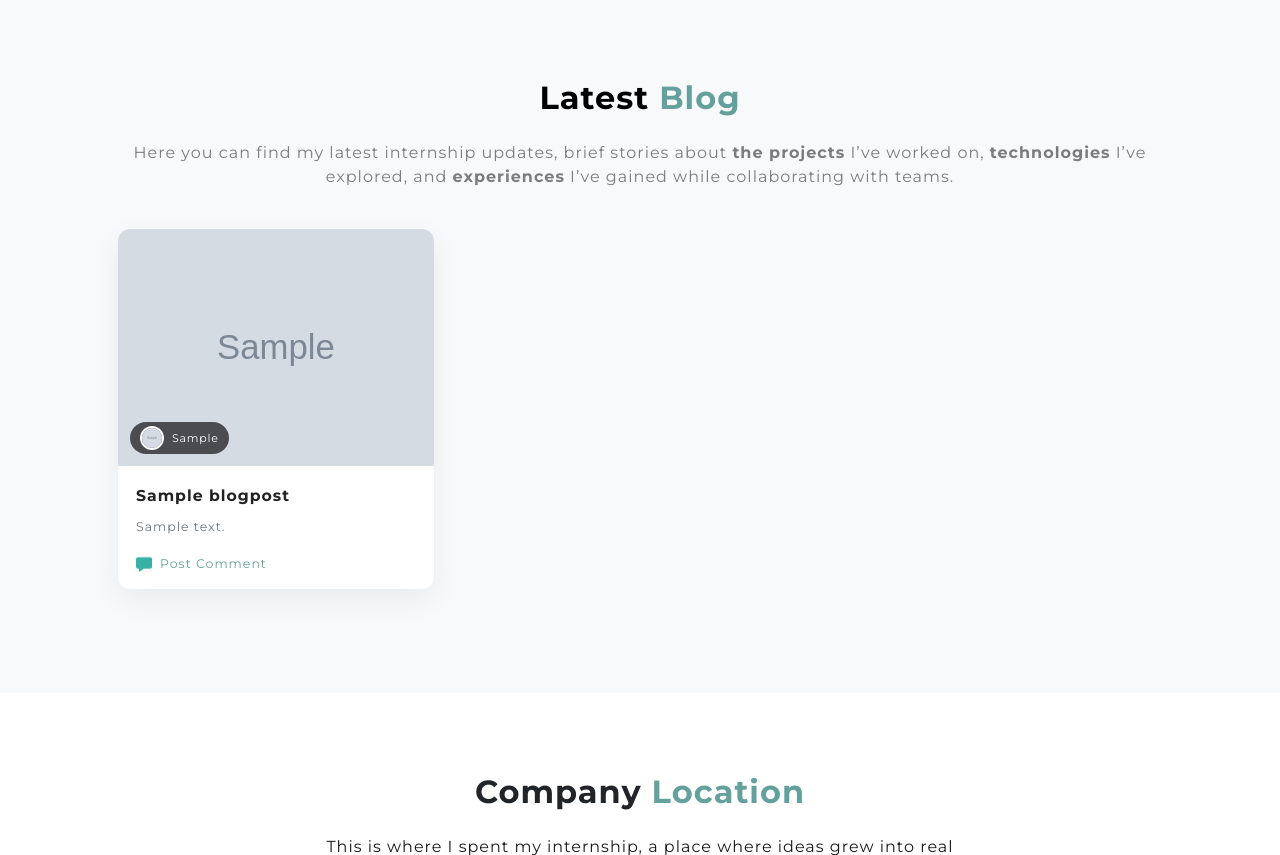
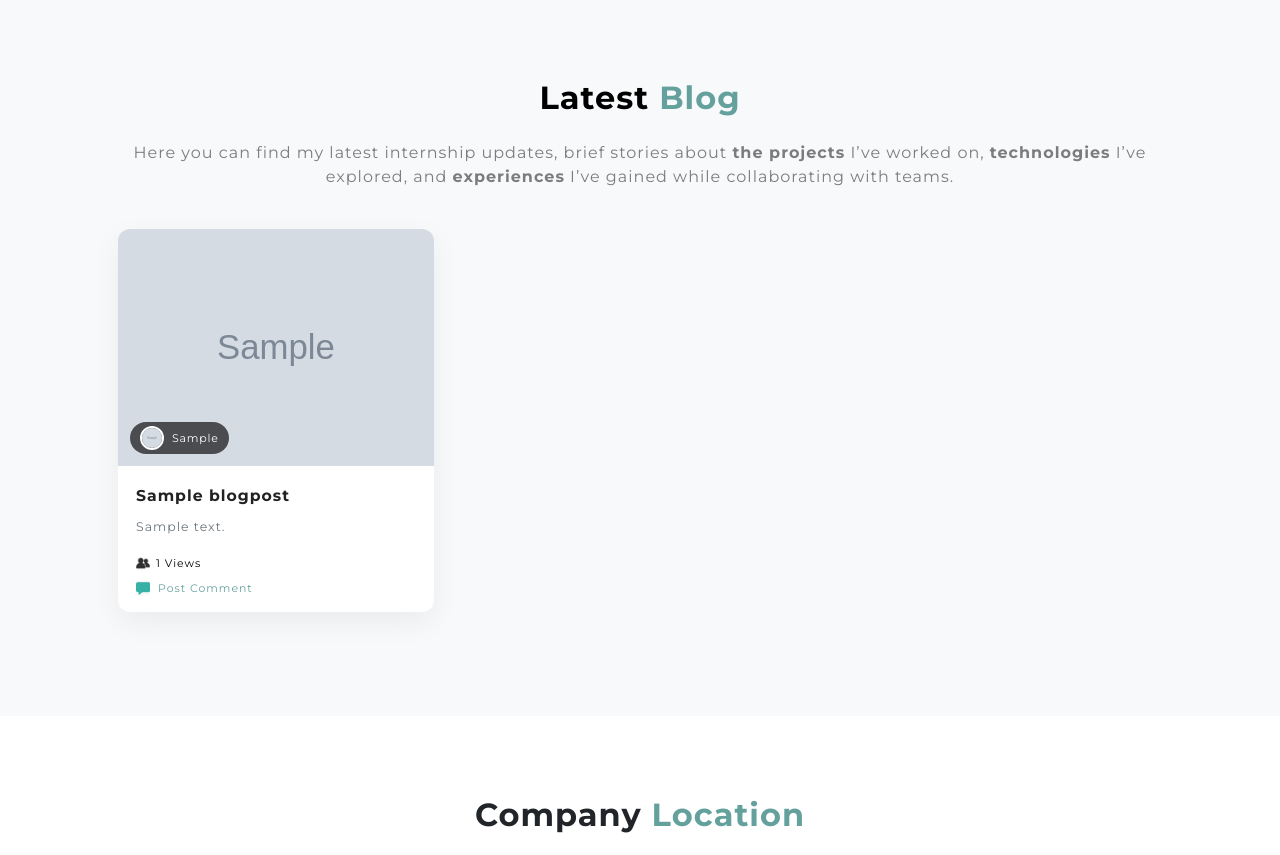
Before and after one commit to ardywrks10/django-internship-site, a Django app: page / in a window 1280 px wide. Shown: the part 2032-2887 px from the top of the page. Run offline with Django 5.2, Linux system fonts and the light colour scheme; tables that the repository leaves empty hold one stand-in row (values such as "Sample post"); grey boxes marked "Sample" are stand-in pictures; some libraries are stand-ins or nearby versions.

Commit message:
add: new feature (views count)

```diff
--- a/internship_website/apps/public/models.py
+++ b/internship_website/apps/public/models.py
@@ -5,45 +5,50 @@ from django.urls import reverse
 
 class BlogPost(models.Model):
     slug = models.SlugField(
-        max_length=200,
-        unique=True,
-        help_text="Slug unik untuk URL, misalnya: penerjunan-magang",)
+        max_length = 200,
+        unique     = True,
+        help_text  = "Slug unik untuk URL, misalnya: penerjunan-magang",)
 
     title = models.CharField(
-        max_length=200,
-        help_text="Judul blog yang tampil di card dan halaman detail.",)
+        max_length = 200,
+        help_text  = "Judul blog yang tampil di card dan halaman detail.",)
 
     description = models.CharField(
-        max_length=255,
-        help_text="Deskripsi singkat untuk card di halaman utama.",)
+        max_length = 255,
+        help_text  = "Deskripsi singkat untuk card di halaman utama.",)
 
     content = models.TextField(
-        help_text="Isi lengkap artikel (boleh beberapa paragraf).",)
+        help_text  = "Isi lengkap artikel (boleh beberapa paragraf).",)
 
     image = models.CharField(
-        max_length=255,
-        help_text="Relative static path, e.g. 'theme/assets/img/blog/1.jpeg'",)
+        max_length = 255,
+        help_text  = "Relative static path, e.g. 'theme/assets/img/blog/1.jpeg'",)
 
     author_name = models.CharField(
-        max_length=100,
-        help_text="Nama penulis, misalnya 'Kusuma'.",)
+        max_length = 100,
+        help_text  = "Nama penulis, misalnya 'Kusuma'.",)
 
-    author_image = models.CharField(
-        max_length=255,
-        blank=True,
-        default="theme/assets/img/blog/b6.jpg",
-        help_text="Relative static path untuk avatar penulis.",)
+    author_image   = models.CharField(
+        max_length = 255,
+        blank      = True,
+        default    = "theme/assets/img/blog/b6.jpg",
+        help_text  = "Relative static path untuk avatar penulis.",)
 
     tag = models.CharField(
-        max_length=100,
-        blank=True,
-        help_text="Tag pendek, misalnya 'By Kusuma'.",)
+        max_length = 100,
+        blank      = True,
+        help_text  = "Tag pendek, misalnya 'By Kusuma'.",)
 
-    published_at = models.DateField(
-        help_text="Tanggal artikel dipublikasikan.",)
+    view_count     = models.PositiveIntegerField(
+        default    = 0,
+        help_text  = "Jumlah berapa kali artikel dilihat"
+    )
 
-    created_at = models.DateTimeField(auto_now_add=True)
-    updated_at = models.DateTimeField(auto_now=True)
+    published_at  = models.DateField(
+        help_text = "Tanggal artikel dipublikasikan.",)
+
+    created_at    = models.DateTimeField(auto_now_add=True)
+    updated_at    = models.DateTimeField(auto_now=True)
 
     class Meta:
         ordering = ["-published_at", "-created_at"]
@@ -55,21 +60,21 @@ class BlogPost(models.Model):
 class Comment(models.Model):
     user = models.ForeignKey(
         User,
-        on_delete=models.CASCADE,
-        help_text="User yang memberikan komentar",)
+        on_delete = models.CASCADE,
+        help_text = "User yang memberikan komentar",)
 
     post = models.ForeignKey(
         BlogPost,
-        related_name="comments",
-        on_delete=models.CASCADE,
-        help_text="Post yang dikomentari",)
+        related_name = "comments",
+        on_delete    = models.CASCADE,
+        help_text    = "Post yang dikomentari",)
 
     content = models.TextField(
-        help_text="Isi komentar",)
+        help_text = "Isi komentar",)
 
-    created_at = models.DateTimeField(
-        default=timezone.now,
-        help_text="Waktu ketika komentar dibuat",)
+    created_at    = models.DateTimeField(
+        default   = timezone.now,
+        help_text = "Waktu ketika komentar dibuat",)
 
     class Meta:
         ordering = ["created_at"]
--- a/internship_website/apps/public/views.py
+++ b/internship_website/apps/public/views.py
@@ -13,9 +13,9 @@ class AboutView(LoginRequiredMixin, TemplateView):
 
 def index(request: HttpRequest) -> HttpResponse:
     blog_posts_qs = BlogPost.objects.all()
-    paginator = Paginator(blog_posts_qs, 3)
-    page_number = request.GET.get("page")
-    page_obj = paginator.get_page(page_number)
+    paginator     = Paginator(blog_posts_qs, 3)
+    page_number   = request.GET.get("page")
+    page_obj      = paginator.get_page(page_number)
 
     context = {
         "page_obj": page_obj,
@@ -23,11 +23,13 @@ def index(request: HttpRequest) -> HttpResponse:
     }
     return render(request, "index.html", context)
 
-
 def blog_detail(request: HttpRequest, slug: str) -> HttpResponse:
     post = get_object_or_404(BlogPost, slug=slug)
-    comments = post.comments.all()
+    if request.method == "GET":
+        post.view_count += 1
+        post.save(update_fields=["view_count"])
 
+    comments    = post.comments.all()
     pending_key = f"pending_comment_{post.slug}"
 
     if request.method == "GET" and request.user.is_authenticated:
--- a/internship_website/templates/index.html
+++ b/internship_website/templates/index.html
@@ -102,16 +102,16 @@
                     </div>
 
                     <div class="blog-content">
-                        <p class="blog-title">
-                            <a href="{% url 'public:blog_detail' slug=post.slug %}">
-                                {{ post.title }}
-                            </a>
-                        </p>
-                        <p class="blog-text">
-                            {{ post.description }}
-                        </p>
+                        <p class="blog-title"><a href="{% url 'public:blog_detail' slug=post.slug %}">{{ post.title }}</a></p>
+                        <p class="blog-text">{{ post.description }}</p>
+                        <div class="blog-views">
+                            <img src="{% static 'theme/assets/img/views.png' %}"
+                                alt="Views"
+                                class="blog-views-icon">
+                            <span>{{ post.view_count }} Views</span>
+                        </div>
                         <a href="{% url 'public:blog_detail' slug=post.slug %}#comment-section"
-                        class="blog-comment-link">
+                            class="blog-comment-link">
                             <img src="{% static 'theme/assets/img/message.png' %}"
                                 alt="Comments"
                                 class="blog-comment-icon">
--- a/static/css/main.css
+++ b/static/css/main.css
@@ -617,13 +617,13 @@
     top: 50%;
     transform: translateY(-50%);
     cursor: pointer;
-    color: #9ca3af; /* abu-abu soft */
+    color: #9ca3af;
     font-size: 0.9rem;
     user-select: none;
 }
 
 .password-wrapper .toggle-eye:hover {
-    color: #64a19d; /* warna teal */
+    color: #64a19d;
 }
 
 /*PROFILE */
@@ -784,13 +784,30 @@
     padding: 0.5rem;
 }
 
+.blog-views {
+    position: absolute;
+    bottom: 40px;
+    display: flex;
+    align-items: center;
+    gap: 6px;
+    font-size: 0.68rem !important;
+    color: #000000;
+    opacity: 1;
+}
+
+.blog-views-icon {
+    width: 14px;
+    height: 14px;
+    opacity: 0.85;
+}
+
 .blog-comment-link {
     position: absolute;
     bottom: 15px;
     display: flex;
     align-items: center;
     gap: 8px;
-    font-size: 0.78rem;
+    font-size: 0.68rem !important;
     color: #64a19d;
     text-decoration: none;
     opacity: 1;
@@ -802,13 +819,13 @@
 }
 
 .blog-comment-icon {
-    width: 16px;
-    height: 16px;
+    width: 14px;
+    height: 14px;
     opacity: 0.85;
 }
 .blog-card {
     position: relative;
-    padding-bottom: 32px;
+    padding-bottom: 55px;
 }
 
 .prose-blog {
```
Also changed, not shown: internship_website/apps/public/migrations/0003_blogpost_view_count.py (added), static/theme/assets/img/views.png (added).
